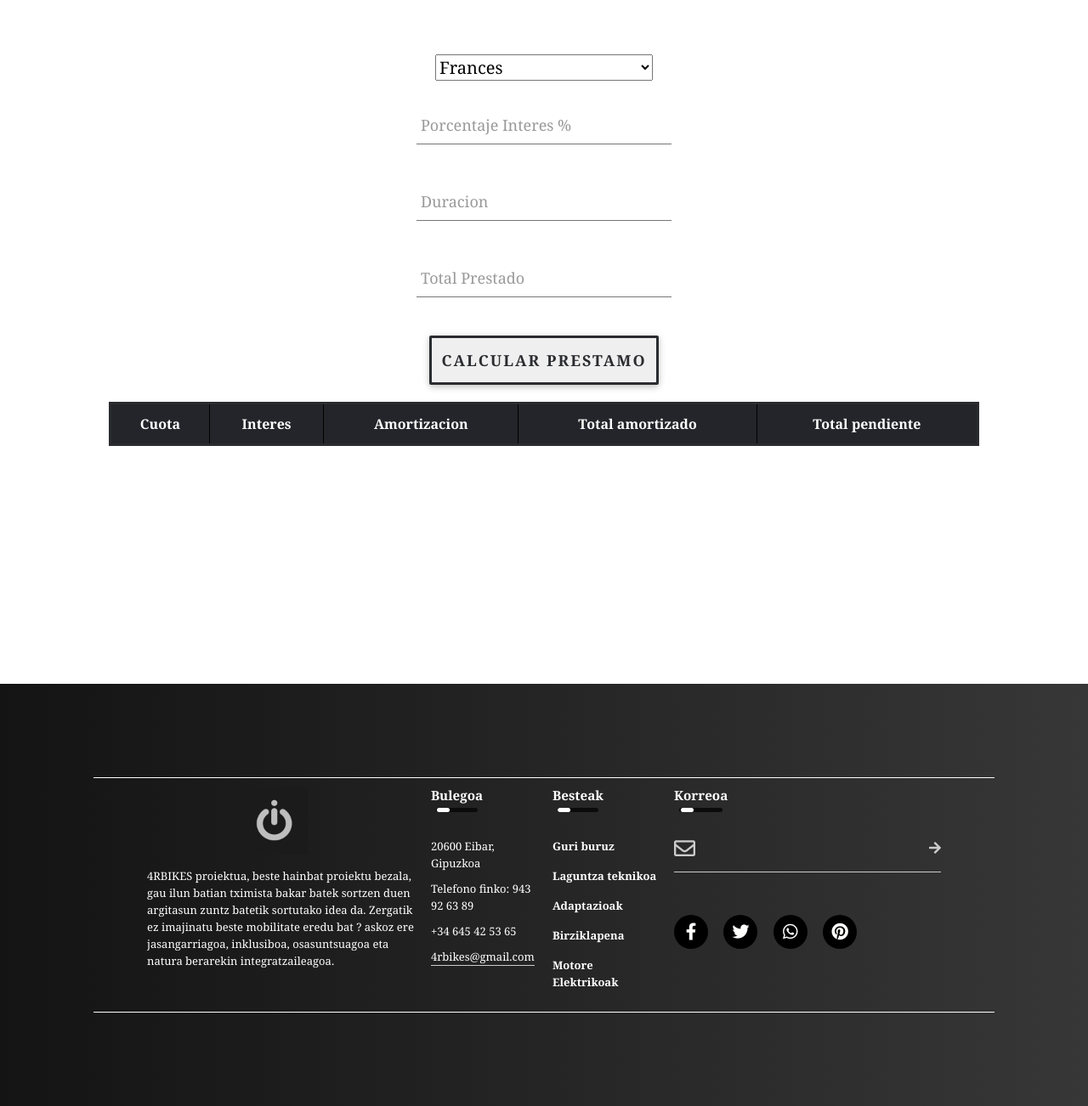
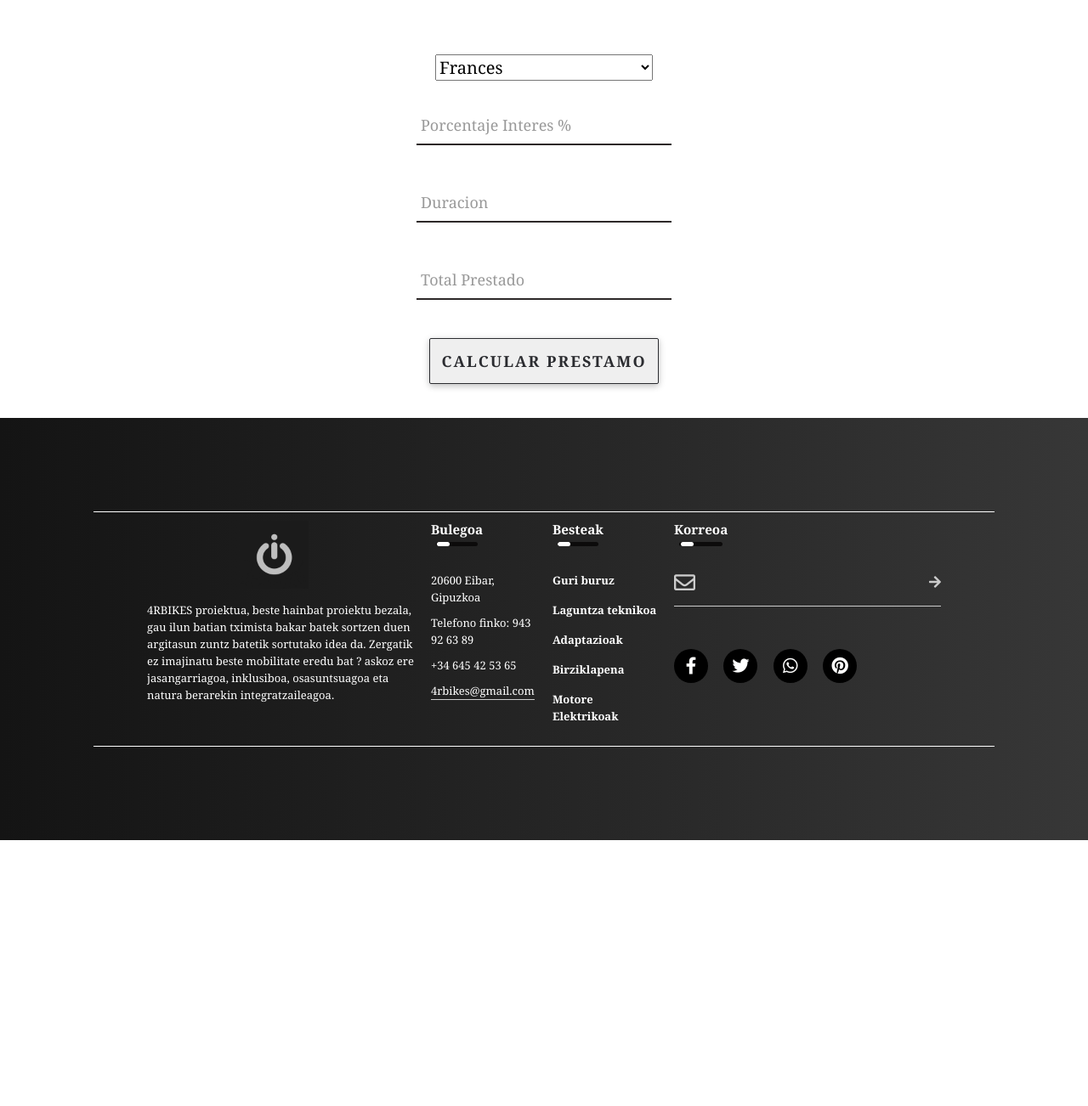
Before and after one commit to GabrielEVP/Knight-Bank, a PHP site: page /view/pages/web/simulador.html in a window 1280 px wide. Shown: the part 80-1382 px from the top of the page at 85% size. After the commit the page ends 1069 px from the top, so only its background shows below. Run offline with PHP 8.4, Linux system fonts and the light colour scheme; lists and menus that the app fills with data are empty; some libraries are stand-ins or nearby versions.

Commit message:
diseño hecho

```diff
--- a/view/js/app/aplication/app_admin.js
+++ b/view/js/app/aplication/app_admin.js
@@ -105,6 +105,7 @@ App.controller('Controler', function($scope, $timeout, $http) {
     }
 
     $scope.close = function() {
+        $scope.list_account = new account_list();
         quit_Modal();
     }
 
@@ -123,7 +124,6 @@ App.controller('Controler', function($scope, $timeout, $http) {
 
     $scope.insert_account = async function(id) {
         const data = {'id_user' : id}
-        //console.log("jasbuosabsaoubsuaob" + id);
         const result = await fetch_set_Data(controller_url_Account('new'), data);
         if (result.status == 'ok') {
             location.reload();
--- a/view/js/app/web/app_simulador.js
+++ b/view/js/app/web/app_simulador.js
@@ -3,7 +3,10 @@ const App = angular.module('App', []);
 App.controller('Controler', function($scope, $timeout) {
 
     $scope.tabla_prestamo = Array();
+    $scope.show_table = false;
+
     $scope.calcularPrestamo = function () {
+
         $scope.tabla_prestamo = Array();
 
         const tipoPrestamo = $("#tipoPrestamo").val();
@@ -19,7 +22,9 @@ App.controller('Controler', function($scope, $timeout) {
         var total_cuota = 0;
         var interes_cuota = 0;
 
-        const cuota = {"interes_cuota":truncate_decimals(interes_cuota,2),'total_cuota':truncate_decimals(total_cuota,2),'amortizado_cuota':truncate_decimals(amortizado_cuota,2),'total_amortizado':truncate_decimals(total_amortizado,2),'total_pendiente':truncate_decimals(total_pendiente,2)};
+        if (duracion != '' && porcentaje_interes != '' && tipoPrestamo != '' && total_pendiente != '')  $scope.show_table = true;
+
+        const cuota = {"interes_cuota":truncate_decimals(interes_cuota,2).toFixed(2),'total_cuota':truncate_decimals(total_cuota,2).toFixed(2),'amortizado_cuota':truncate_decimals(amortizado_cuota,2).toFixed(2),'total_amortizado':truncate_decimals(total_amortizado,2).toFixed(2),'total_pendiente':truncate_decimals(total_pendiente,2).toFixed(2)};
         $scope.tabla_prestamo.push(cuota);
         //console.log(tipoPrestamo);
         switch(tipoPrestamo) {
@@ -39,19 +44,6 @@ App.controller('Controler', function($scope, $timeout) {
                 // code block
             }
             console.log($scope.tabla_prestamo);
-
-            // function calcularFrances() {
-            //     total_cuota = truncate_decimals((total_pendiente * interes) / (1-(Math.pow(1+interes,-duracion))));
-            //     for (let i = 0; i < duracion; i++) {
-            //         interes_cuota = truncate_decimals(total_pendiente * interes);
-            //         amortizado_cuota = truncate_decimals(total_cuota - interes_cuota);
-            //         total_amortizado += truncate_decimals(amortizado_cuota);
-            //         total_pendiente -= truncate_decimals(amortizado_cuota);
-
-            //         const cuota = {"interes_cuota":truncate_decimals(interes_cuota,2),'total_cuota':truncate_decimals(total_cuota,2),'amortizado_cuota':truncate_decimals(amortizado_cuota,2),'total_amortizado':truncate_decimals(total_amortizado,2),'total_pendiente':truncate_decimals(total_pendiente,2)};
-            //         $scope.tabla_prestamo.push(cuota);
-            //     }
-            // }
 
             function calcularFrances() {
 
@@ -73,7 +65,7 @@ App.controller('Controler', function($scope, $timeout) {
                         total_pendiente = 0;
                     }
 
-                    const cuota = {"interes_cuota":truncate_decimals(interes_cuota/100,2),'total_cuota':truncate_decimals(total_cuota/100,2),'amortizado_cuota':truncate_decimals(amortizado_cuota/100,2),'total_amortizado':truncate_decimals(total_amortizado/100,2),'total_pendiente':truncate_decimals(total_pendiente/100,2)};
+                    const cuota = {"interes_cuota":truncate_decimals(interes_cuota/100,2).toFixed(2),'total_cuota':truncate_decimals(total_cuota/100,2).toFixed(2),'amortizado_cuota':truncate_decimals(amortizado_cuota/100,2).toFixed(2),'total_amortizado':truncate_decimals(total_amortizado/100,2).toFixed(2),'total_pendiente':truncate_decimals(total_pendiente/100,2).toFixed(2)};
                     $scope.tabla_prestamo.push(cuota);
                 }
             }
@@ -94,7 +86,7 @@ App.controller('Controler', function($scope, $timeout) {
                         total_pendiente = 0;
                     }
 
-                    const cuota = {"interes_cuota":truncate_decimals(interes_cuota,2),'total_cuota':truncate_decimals(total_cuota,2),'amortizado_cuota':truncate_decimals(amortizado_cuota,2),'total_amortizado':truncate_decimals(total_amortizado,2),'total_pendiente':truncate_decimals(total_pendiente,2)};
+                    const cuota = {"interes_cuota":truncate_decimals(interes_cuota,2).toFixed(2),'total_cuota':truncate_decimals(total_cuota,2).toFixed(2),'amortizado_cuota':truncate_decimals(amortizado_cuota,2).toFixed(2),'total_amortizado':truncate_decimals(total_amortizado,2).toFixed(2),'total_pendiente':truncate_decimals(total_pendiente,2).toFixed(2)};
                     $scope.tabla_prestamo.push(cuota);
                 }
             }
--- a/view/pages/web/simulador.html
+++ b/view/pages/web/simulador.html
@@ -62,7 +62,7 @@
             </div>
             <div ng-click="calcularPrestamo()" class="flex dark"><button class="bttn white">Calcular Prestamo</button></div>
             </div>
-            <table id="customers">
+            <table id="customers" ng-show="show_table == true">
                 <tr>
                     <th>Cuota</th>
                     <th>Interes</th>
--- a/view/sass/web/_footer_web.scss
+++ b/view/sass/web/_footer_web.scss
@@ -1,7 +1,7 @@
 footer {
 
     width: 100%;
-    margin-top: 35vh;
+    margin-top: 5vh;
     background-image: $color_linear;
     padding: 110px;
     font-size: 13px;
--- a/view/sass/web/_simulador.scss
+++ b/view/sass/web/_simulador.scss
@@ -20,6 +20,7 @@
 #customers td, #customers th {
     border: 1px solid rgb(0, 0, 0);
     padding: 8px;
+    text-align: end;
 }
 
 #customers tr:nth-child(even){background:#c7c7c7;}
@@ -56,7 +57,7 @@ select {
   display:block;
   width:300px;
   border:none;
-  border-bottom:1px solid #757575;
+  border-bottom:2px solid #2d2828;
 }
 .simulator_input:focus 		{ outline:none; }
 
--- a/view/styles/css_web.css
+++ b/view/styles/css_web.css
@@ -70,11 +70,9 @@ input[type=checkbox] {
   nav .menu-btn i {
     display: block;
   }
-
   #click:checked ~ .menu-btn i:before {
     content: "\f00d";
   }
-
   nav ul {
     position: fixed;
     top: 80px;
@@ -87,16 +85,13 @@ input[type=checkbox] {
     transition: all 0.3s ease;
     z-index: 100;
   }
-
   #click:checked ~ ul {
     left: 0;
   }
-
   nav ul li {
     width: 100%;
     margin: 40px 0;
   }
-
   nav ul li a {
     width: 100%;
     margin-left: -100%;
@@ -104,11 +99,9 @@ input[type=checkbox] {
     font-size: 20px;
     transition: 0.6s cubic-bezier(0.68, -0.55, 0.265, 1.55);
   }
-
   #click:checked ~ ul li a {
     margin-left: 0px;
   }
-
   nav ul li a.active,
 nav ul li a:hover {
     background: none;
@@ -157,12 +150,9 @@ nav ul li a:hover {
 }
 
 .fond_form {
-  background: #ADA996;
-  /* fallback for old browsers */
-  background: -webkit-linear-gradient(to right, #EAEAEA, #DBDBDB, #F2F2F2, #ADA996);
-  /* Chrome 10-25, Safari 5.1-6 */
-  background: linear-gradient(to right, #EAEAEA, #DBDBDB, #F2F2F2, #b9b8b7);
-  /* W3C, IE 10+/ Edge, Firefox 16+, Chrome 26+, Opera 12+, Safari 7+ */
+  background: #ADA996; /* fallback for old browsers */
+  background: -webkit-linear-gradient(to right, #EAEAEA, #DBDBDB, #F2F2F2, #ADA996); /* Chrome 10-25, Safari 5.1-6 */
+  background: linear-gradient(to right, #EAEAEA, #DBDBDB, #F2F2F2, #b9b8b7); /* W3C, IE 10+/ Edge, Firefox 16+, Chrome 26+, Opera 12+, Safari 7+ */
 }
 
 .form {
@@ -279,7 +269,7 @@ a.form_link:hover:after {
 
 footer {
   width: 100%;
-  margin-top: 35vh;
+  margin-top: 5vh;
   background-image: linear-gradient(to left, #373737, #2e2e2e, #252525, #1c1c1c, #141414);
   padding: 110px;
   font-size: 13px;
@@ -454,11 +444,10 @@ footer .linea span {
 .container_header {
   display: grid;
   margin: auto;
-  margin: 30px;
+  margin: 30px 0 30px 0;
   justify-content: center;
   grid-template-columns: 1.5fr 1fr;
   background: #24252A;
-  border-radius: 15px;
   padding: 10em;
 }
 
@@ -496,10 +485,10 @@ footer .linea span {
 }
 
 .bttn {
-  border: 3px solid #f7f7f7;
+  border: 1px solid #f7f7f7;
   text-decoration: none;
   -webkit-transition: 0.3s all ease;
-  transition: 0.3s ease all;
+  transition: 2s ease all;
 }
 
 .dark {
@@ -516,7 +505,7 @@ footer .linea span {
 }
 
 .white {
-  border: 3px solid #2b2c30;
+  border: 1px solid #2b2c30;
   color: #2b2c30;
 }
 .white:hover {
@@ -574,7 +563,6 @@ footer .linea span {
   .container_header {
     grid-template-columns: 1.5fr;
   }
-
   .image {
     width: 100%;
     display: flex;
@@ -602,6 +590,7 @@ footer .linea span {
 #customers td, #customers th {
   border: 1px solid rgb(0, 0, 0);
   padding: 8px;
+  text-align: end;
 }
 
 #customers tr:nth-child(even) {
@@ -641,7 +630,7 @@ select option {
   display: block;
   width: 300px;
   border: none;
-  border-bottom: 1px solid #757575;
+  border-bottom: 2px solid #2d2828;
 }
 
 .simulator_input:focus {
```
Also changed, not shown: view/sass/web/_begin.scss (+6 -6 lines), 1 other file.
